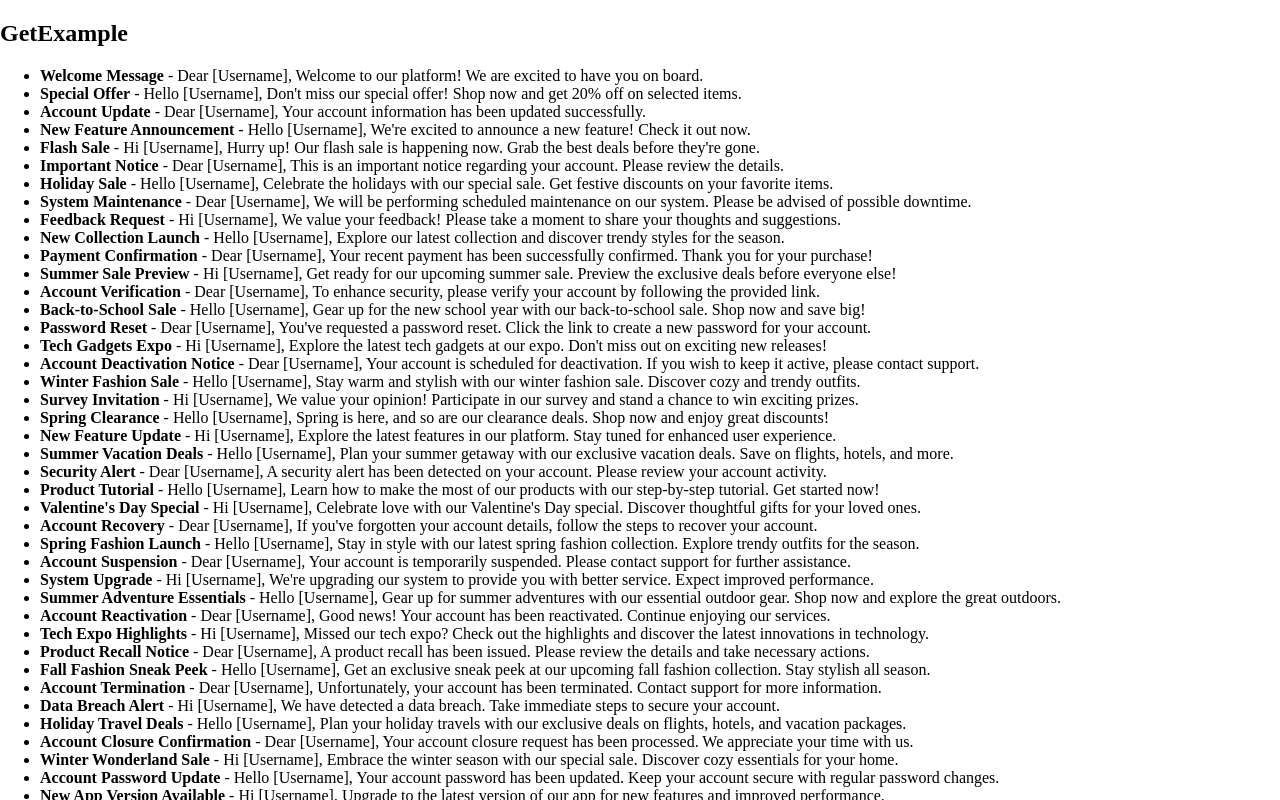
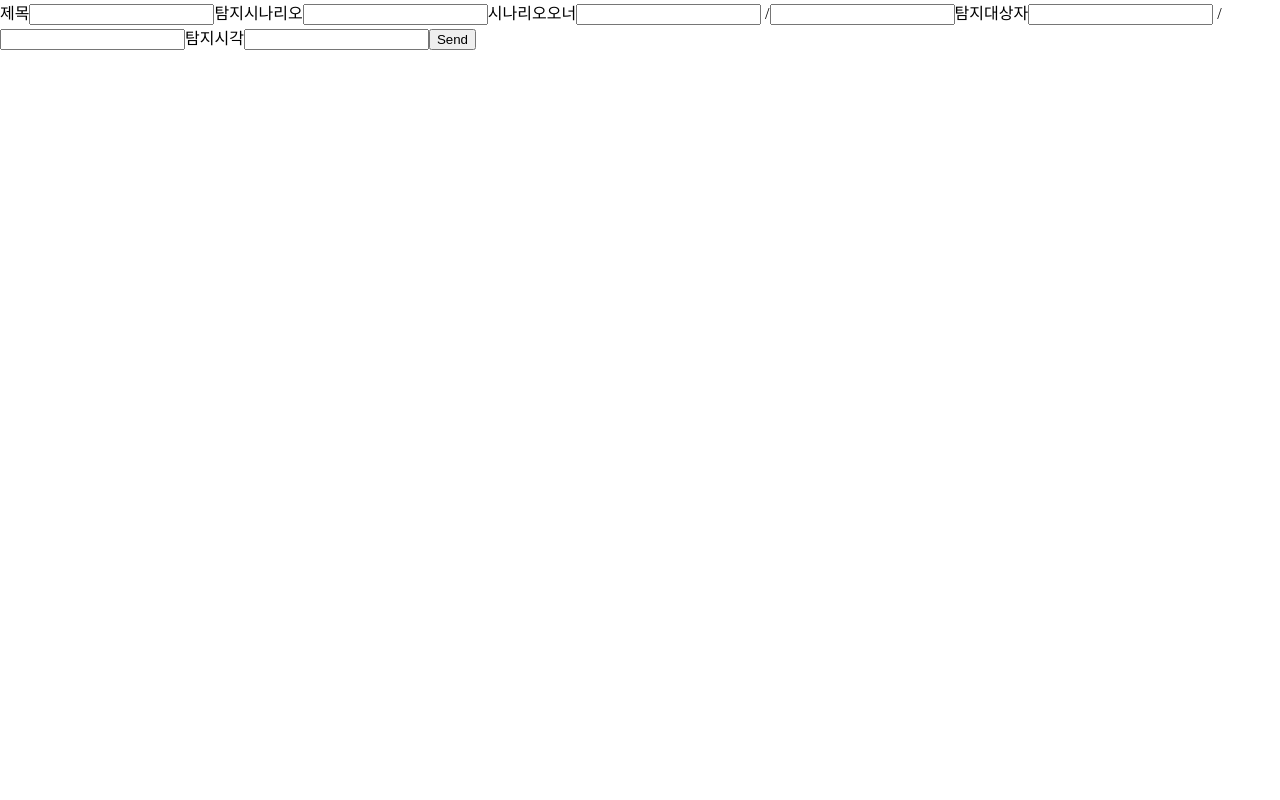
Before and after one commit to Sim0321/codewise, a React (Create React App) app: page / in a window 1280 px wide. Shown: the top 800 px of the page. Built offline with nearby package versions, Linux system fonts and the light colour scheme.

Commit message:
email test 완료

```diff
--- a/src/EmailForm.jsx
+++ b/src/EmailForm.jsx
@@ -9,10 +9,13 @@ const EmailForm = () => {
 
     emailjs
       .sendForm(
-        "YOUR_SERVICE_ID",
-        "YOUR_TEMPLATE_ID",
+        // "YOUR_SERVICE_ID",
+        process.env.REACT_APP_SERVICE_ID,
+        // "YOUR_TEMPLATE_ID",
+        process.env.REACT_APP_TEMPLATE_ID,
         form.current,
-        "YOUR_PUBLIC_KEY"
+        // "YOUR_PUBLIC_KEY"
+        process.env.REACT_APP_PUBLIC_KEY
       )
       .then(
         (result) => {
@@ -26,12 +29,18 @@ const EmailForm = () => {
 
   return (
     <form ref={form} onSubmit={sendEmail}>
-      <label>Name</label>
-      <input type="text" name="user_name" />
-      <label>Email</label>
-      <input type="email" name="user_email" />
-      <label>Message</label>
-      <textarea name="message" />
+      <label>제목</label>
+      <input type="text" name="site_name" />
+      <label>탐지시나리오</label>
+      <input type="text" name="snm" />
+      <label>시나리오오너</label>
+      <input type="text" name="s_owner" /> /
+      <input type="text" name="s_owner_dept_nm" />
+      <label>탐지대상자</label>
+      <input type="text" name="user_name" /> /
+      <input type="text" name="dept_name" />
+      <label>탐지시각</label>
+      <input type="text" name="detect_run_time" />
       <input type="submit" value="Send" />
     </form>
   );
--- a/src/example/Example.js
+++ b/src/example/Example.js
@@ -1,9 +1,9 @@
-import React, {useEffect, useState} from 'react';
-import MockApi from "../utils/mockApi"
+import React, { useEffect, useState } from "react";
+import MockApi from "../utils/mockApi";
+import EmailForm from "../EmailForm";
 const mockApi = new MockApi();
 
 const Example = () => {
-
   const [jsonData, setJsonData] = useState([]);
 
   useEffect(() => {
@@ -15,31 +15,31 @@ const Example = () => {
       const response = await mockApi.get();
       setJsonData(response.data.articles);
     } catch (error) {
-            console.error('Error fetching data:', error);
+      console.error("Error fetching data:", error);
     }
   };
 
   const handleDeleteData = async () => {
     try {
-            const response = await mockApi.delete({mailUidList:1});
+      const response = await mockApi.delete({ mailUidList: 1 });
       setJsonData(response.data);
     } catch (error) {
-            console.error('Error fetching data:', error);
+      console.error("Error fetching data:", error);
     }
   };
 
   const handleAddData = async () => {
     try {
       const response = await mockApi.post({
-                mailType: 'New Type',
-                mailTitle: 'New Title',
-                ismailIUse: 'Yes',
-                mailContent: 'New Content',
-                reason: 'New Reason',
+        mailType: "New Type",
+        mailTitle: "New Title",
+        ismailIUse: "Yes",
+        mailContent: "New Content",
+        reason: "New Reason",
       });
       setJsonData(response.data);
     } catch (error) {
-            console.error('Error fetching data:', error);
+      console.error("Error fetching data:", error);
     }
   };
 
@@ -47,21 +47,21 @@ const Example = () => {
     try {
       const response = await mockApi.put({
         mailUid: 1,
-                mailType: 'Updated Type',
-                mailTitle: 'Updated Title',
-                ismailIUse: 'Yes',
-                mailContent: 'Updated Content',
-                reason: 'Updated Reason',
+        mailType: "Updated Type",
+        mailTitle: "Updated Title",
+        ismailIUse: "Yes",
+        mailContent: "Updated Content",
+        reason: "Updated Reason",
       });
       setJsonData(response.data);
     } catch (error) {
-            console.error('Error fetching data:', error);
+      console.error("Error fetching data:", error);
     }
   };
 
   return (
     <div>
-            <section>
+      {/* <section>
                 <h2>GetExample</h2>
                 <ul>
                     {jsonData.map((item) => (
@@ -83,9 +83,9 @@ const Example = () => {
             <section>
                 <h2>PutExample</h2>
                 <button onClick={handleUpdateData}>Update Data</button>
-            </section>
+            </section> */}
+      <EmailForm />
     </div>
   );
 };
-export default Example
-;
+export default Example;
```
Lines whose indentation alone changed are shown as unchanged.
